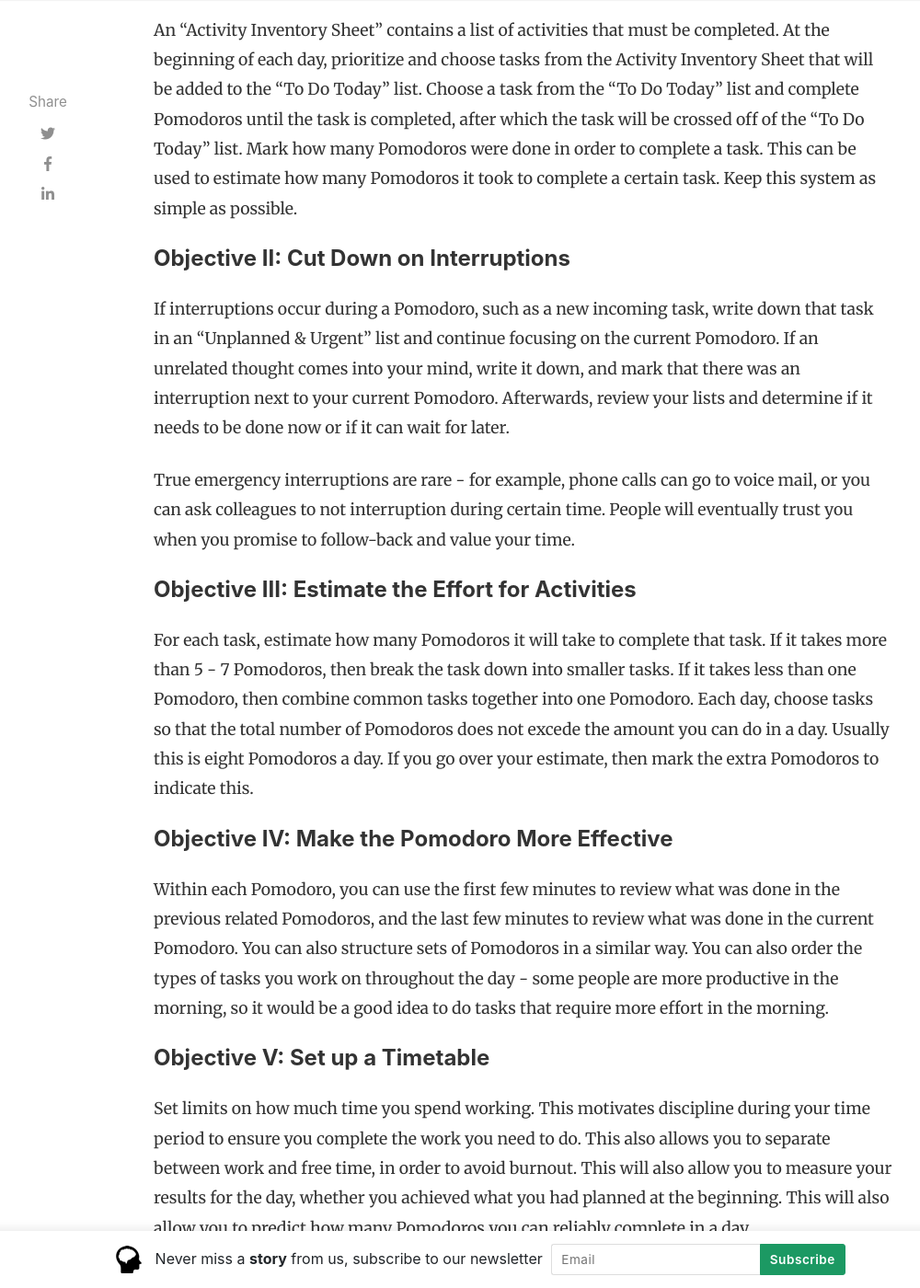
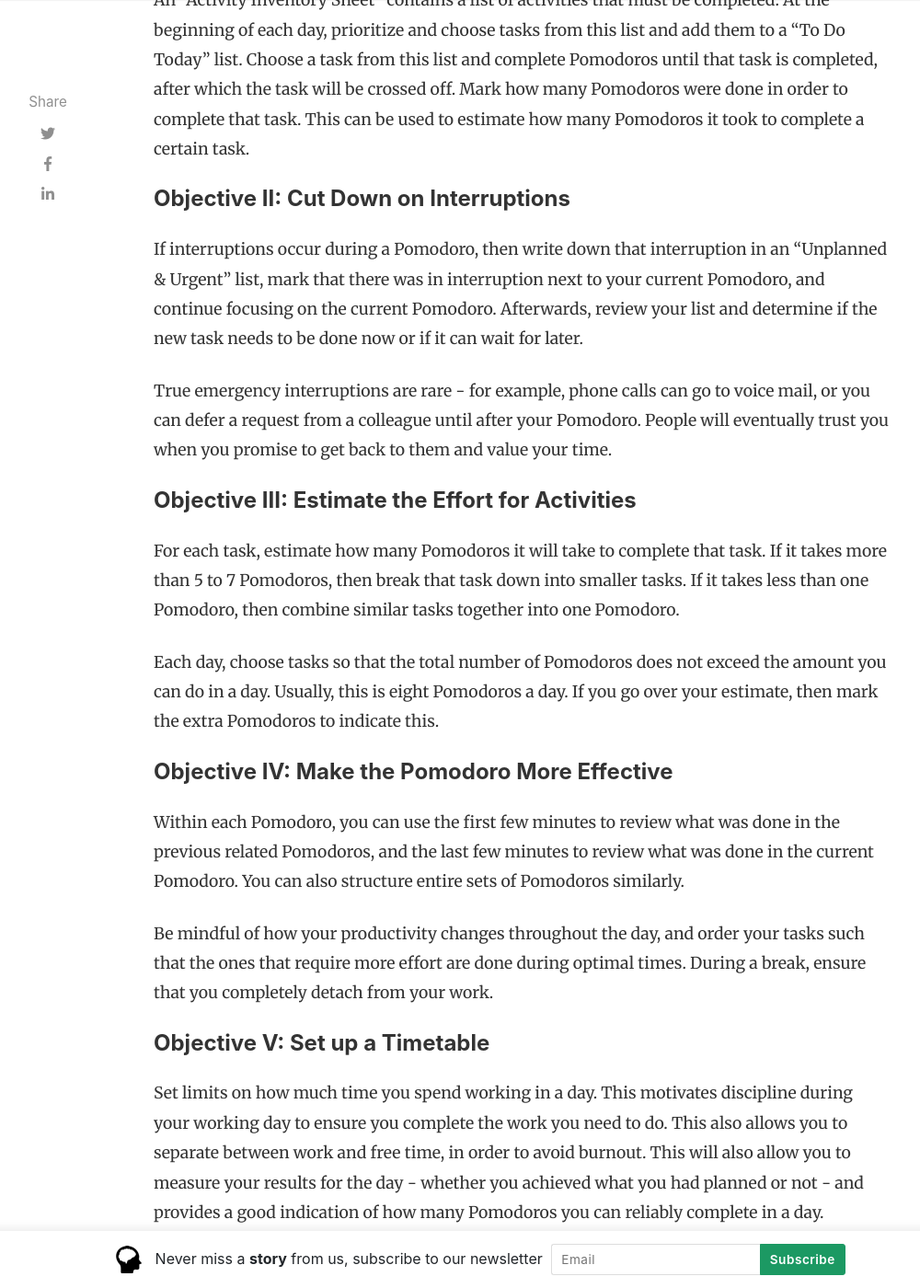
Before and after one commit to LeNPaul/hungry-minds, a Jekyll site: the page built from _posts/2021-02-04-the-pomodoro-technique-the-life-changing-time-management-system-francesco-cirillo-book-summary.md, in a window 1280 px wide and 1400 px high, scrolled down 1954 px. Shown: the whole window at 92% size, without its empty margins (118-1118 px from the left). Built offline with Jekyll 4.4.1, drawn with Linux system fonts in a browser that asks for light colours; nearby versions of some CDN libraries; comment, search, counter and statistics services are not loaded; some of the changed text lies outside the part shown.

Commit message:
Publish blog post

```diff
--- a/_posts/2021-02-04-the-pomodoro-technique-the-life-changing-time-management-system-francesco-cirillo-book-summary.md
+++ b/_posts/2021-02-04-the-pomodoro-technique-the-life-changing-time-management-system-francesco-cirillo-book-summary.md
@@ -2,7 +2,7 @@
 layout: post
 title:  "The Pomodoro Technique: The Life-Changing Time-Management System by Francesco Cirillo Book Summary"
 categories: [ book summary ]
-tags: [ personal development ]
+tags: [ productivity ]
 image: assets/images/the-pomodoro-technique-the-life-changing-time-management-system.png
 description: "The Pomodoro Technique: The Life-Changing Time-Management System by Francesco Cirillo Book Summary"
 featured: true
@@ -10,50 +10,54 @@ hidden: true
 comments: false
 ---
 
-*The Pomodoro Technique: The Life-Changing Time-Management System* by Francesco Cirillo was a life-changing book for me. I discovered the Pomodoro technique almost a decade ago while studying in university, and since then, I have been consistently using this technique when doing any kind of focused work.
+*The Pomodoro Technique: The Life-Changing Time-Management System* by Francesco Cirillo was a life-changing book for me. I discovered the Pomodoro technique almost a decade ago while studying in university, and since then, I have been consistently using this technique for doing any kind of focused work.
 
-Not many people know that the creator of the Pomodoro Technique also wrote a small book outlining their technique and philosophy. Although the Pomodoro technique is very simple and can be explained in one sentence, this book offers a more complete framework for becoming more efficient at your work and handling distractions.
+Not many people know that the creator of the Pomodoro Technique also wrote a small book outlining their technique and philosophy. Although the Pomodoro technique is very simple and can be explained in one sentence, this book offers a complete framework for becoming more efficient at your work and handling distractions using the Pomodoro Technique.
 
-It's a very short read that I would recommend if you are interested, however the following summary also captures the main ideas of the book as well.
+It's a very short read that I would definitely recommend. The main ideas are captured in the following summary.
 
 ### Summary
 
-The Pomodoro technique can be summarized by the following points:
+The Pomodoro technique is summarized by the following points:
 
 1. A Pomodoro consists of 25 minutes of focused work plus a 5 minute break.
 
-2. Every four Pomodoros, take a longer 15 - 30 minute break.
+2. Every four Pomodoros, take a longer 15 to 30 minute break.
 
 3. The Pomodoro is indivisible and represents the smallest unit of focused work.
 
 4. If a Pomodoro begins, it must be completed. If it is interrupted, then it is considered void and not counted. If the work is completed before the end of a Pomodoro, then the extra time should be spent reviewing until the end.
 
-5. Pomodoros should be protected - any interruptions should be anticipated and redirected before starting a Pomodoro.
+5. Pomodoros should be protected - any potential interruptions should be anticipated and redirected before starting a Pomodoro.
 
 6. If an activity requires more than 5 -7 Pomodoros, then break it down into smaller tasks.
 
-There are five objectives with the Pomodoro technique that the author goes into more detail on that outline the philosophy of the Pomodoro technique.
+There are five objectives that define the philosophy of the Pomodoro technique.
 
 #### Objective I: Find Out How Much Effort an Activity Requires
 
-An "Activity Inventory Sheet" contains a list of activities that must be completed. At the beginning of each day, prioritize and choose tasks from the Activity Inventory Sheet that will be added to the "To Do Today" list. Choose a task from the "To Do Today" list and complete Pomodoros until the task is completed, after which the task will be crossed off of the "To Do Today" list. Mark how many Pomodoros were done in order to complete a task. This can be used to estimate how many Pomodoros it took to complete a certain task. Keep this system as simple as possible.
+An "Activity Inventory Sheet" contains a list of activities that must be completed. At the beginning of each day, prioritize and choose tasks from this list and add them to a "To Do Today" list. Choose a task from this list and complete Pomodoros until that task is completed, after which the task will be crossed off. Mark how many Pomodoros were done in order to complete that task. This can be used to estimate how many Pomodoros it took to complete a certain task.
 
 #### Objective II: Cut Down on Interruptions
 
-If interruptions occur during a Pomodoro, such as a new incoming task, write down that task in an "Unplanned & Urgent" list and continue focusing on the current Pomodoro. If an unrelated thought comes into your mind, write it down, and mark that there was an interruption next to your current Pomodoro. Afterwards, review your lists and determine if it needs to be done now or if it can wait for later.
+If interruptions occur during a Pomodoro, then write down that interruption in an "Unplanned & Urgent" list, mark that there was in interruption next to your current Pomodoro, and continue focusing on the current Pomodoro. Afterwards, review your list and determine if the new task needs to be done now or if it can wait for later.
 
-True emergency interruptions are rare - for example, phone calls can go to voice mail, or you can ask colleagues to not interruption during certain time. People will eventually trust you when you promise to follow-back and value your time.
+True emergency interruptions are rare - for example, phone calls can go to voice mail, or you can defer a request from a colleague until after your Pomodoro. People will eventually trust you when you promise to get back to them and value your time.
 
 #### Objective III: Estimate the Effort for Activities
 
-For each task, estimate how many Pomodoros it will take to complete that task. If it takes more than 5 - 7 Pomodoros, then break the task down into smaller tasks. If it takes less than one Pomodoro, then combine common tasks together into one Pomodoro. Each day, choose tasks so that the total number of Pomodoros does not excede the amount you can do in a day. Usually this is eight Pomodoros a day. If you go over your estimate, then mark the extra Pomodoros to indicate this.
+For each task, estimate how many Pomodoros it will take to complete that task. If it takes more than 5 to 7 Pomodoros, then break that task down into smaller tasks. If it takes less than one Pomodoro, then combine similar tasks together into one Pomodoro.
+
+Each day, choose tasks so that the total number of Pomodoros does not exceed the amount you can do in a day. Usually, this is eight Pomodoros a day. If you go over your estimate, then mark the extra Pomodoros to indicate this.
 
 #### Objective IV: Make the Pomodoro More Effective
 
-Within each Pomodoro,  you can use the first few minutes to review what was done in the previous related Pomodoros, and the last few minutes to review what was done in the current Pomodoro. You can also structure sets of Pomodoros in a similar way. You can also order the types of tasks you work on throughout the day - some people are more productive in the morning, so it would be a good idea to do tasks that require more effort in the morning.
+Within each Pomodoro,  you can use the first few minutes to review what was done in the previous related Pomodoros, and the last few minutes to review what was done in the current Pomodoro. You can also structure entire sets of Pomodoros similarly.
+
+Be mindful of how your productivity changes throughout the day, and order your tasks such that the ones that require more effort are done during optimal times. During a break, ensure that you completely detach from your work.
 
 #### Objective V: Set up a Timetable
 
-Set limits on how much time you spend working. This motivates discipline during your time period to ensure you complete the work you need to do. This also allows you to separate between work and free time, in order to avoid burnout. This will also allow you to measure your results for the day, whether you achieved what you had planned at the beginning. This will also allow you to predict how many Pomodoros you can reliably complete in a day.
+Set limits on how much time you spend working in a day. This motivates discipline during your working day to ensure you complete the work you need to do. This also allows you to separate between work and free time, in order to avoid burnout. This will also allow you to measure your results for the day - whether you achieved what you had planned or not - and provides a good indication of how many Pomodoros you can reliably complete in a day.
 
-Reinforce a regular routine as much as possible and focus on one Pomodoro at a time. Ensure that you don't go over 30 minutes during your break, but also make sure you are taking a break for at least 5 minutes. During a break, ensure that you completely detach from your work.
+Reinforce a regular routine as much as possible and focus on one Pomodoro at a time. Ensure that you don't go over 30 minutes during your break, but also make sure you are taking a break for at least 5 minutes.
```
